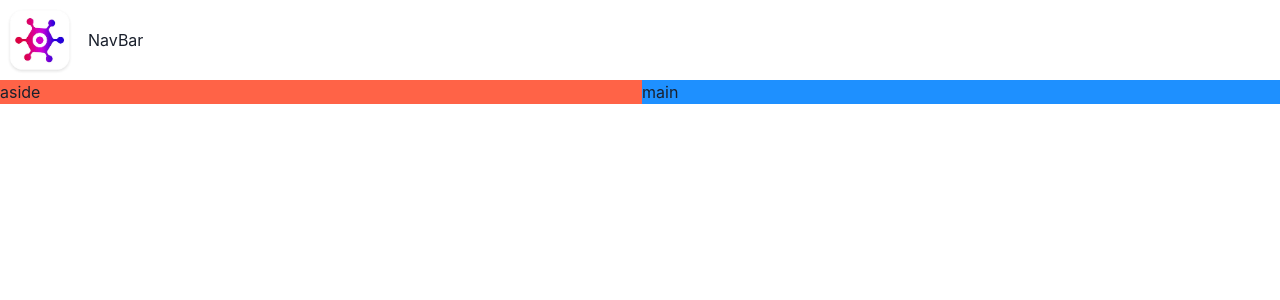
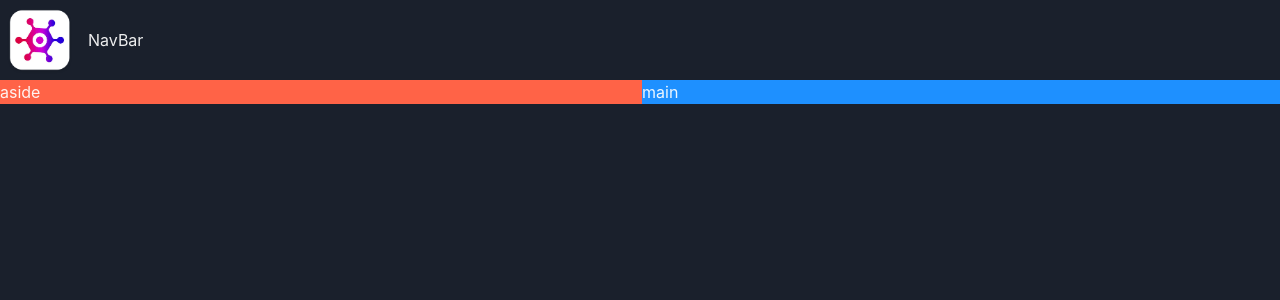
Before and after one commit to AhmedQasem4/ahmed-game-hub, a React (Vite) app: page / in a window 1280 px wide. Shown: the top 300 px of the page. Built offline with nearby package versions, Linux system fonts and the light colour scheme.

Commit message:
implement dark mode

```diff
--- a/src/main.tsx
+++ b/src/main.tsx
@@ -1,14 +1,17 @@
 import React from 'react'
 import ReactDOM from 'react-dom/client'
 
-import { ChakraProvider } from '@chakra-ui/react';
+import { ChakraProvider, ColorModeScript} from '@chakra-ui/react';
+
+import theme from './theme';
 
 import App from './App'
 
 
 ReactDOM.createRoot(document.getElementById('root') as HTMLElement).render(
   <React.StrictMode>
-    <ChakraProvider>
+    <ChakraProvider theme={theme}>
+      <ColorModeScript initialColorMode={theme.config.initialColorMode} />
       <App />
     </ChakraProvider>
   </React.StrictMode>,
--- /dev/null
+++ b/src/theme.ts
@@ -0,0 +1,14 @@
+// theme.ts
+
+// 1. import `extendTheme` function
+import { extendTheme,  ThemeConfig } from '@chakra-ui/react'
+
+// 2. Add your color mode config
+const config: ThemeConfig = {
+  initialColorMode: 'dark',
+}
+
+// 3. extend the theme
+const theme = extendTheme({ config })
+
+export default theme;
```
